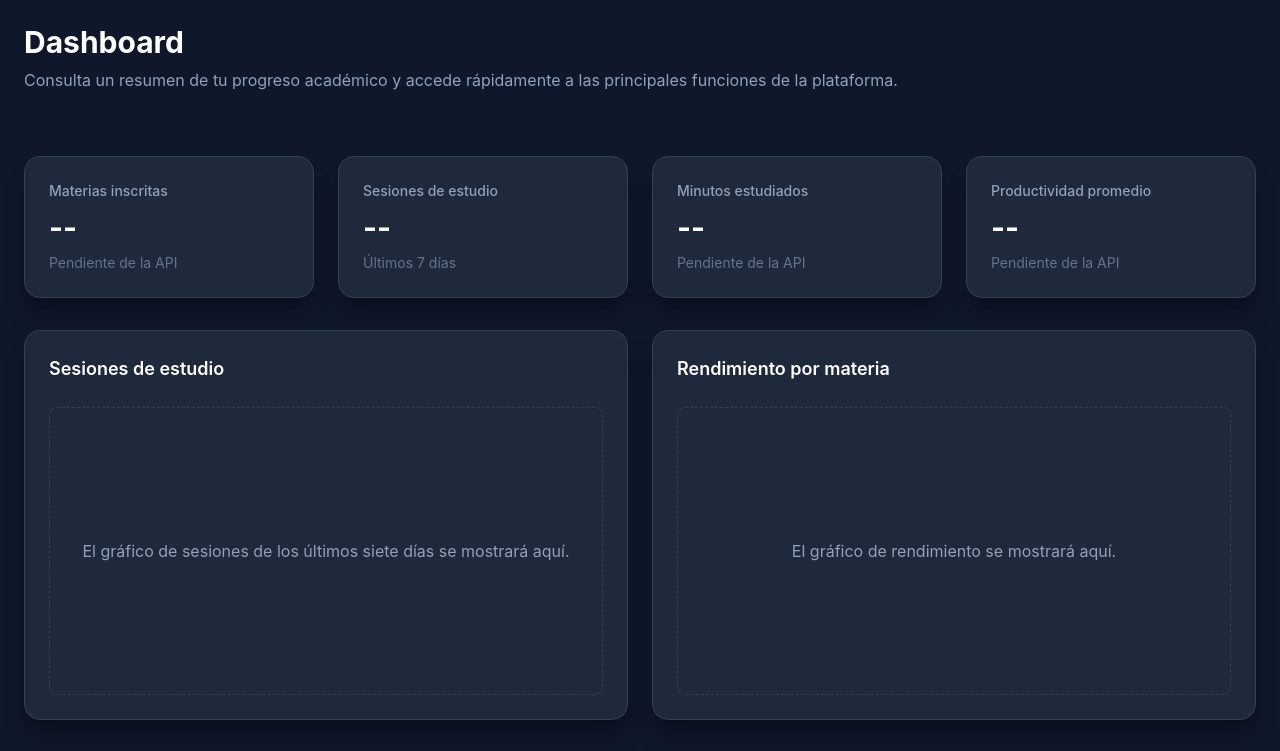
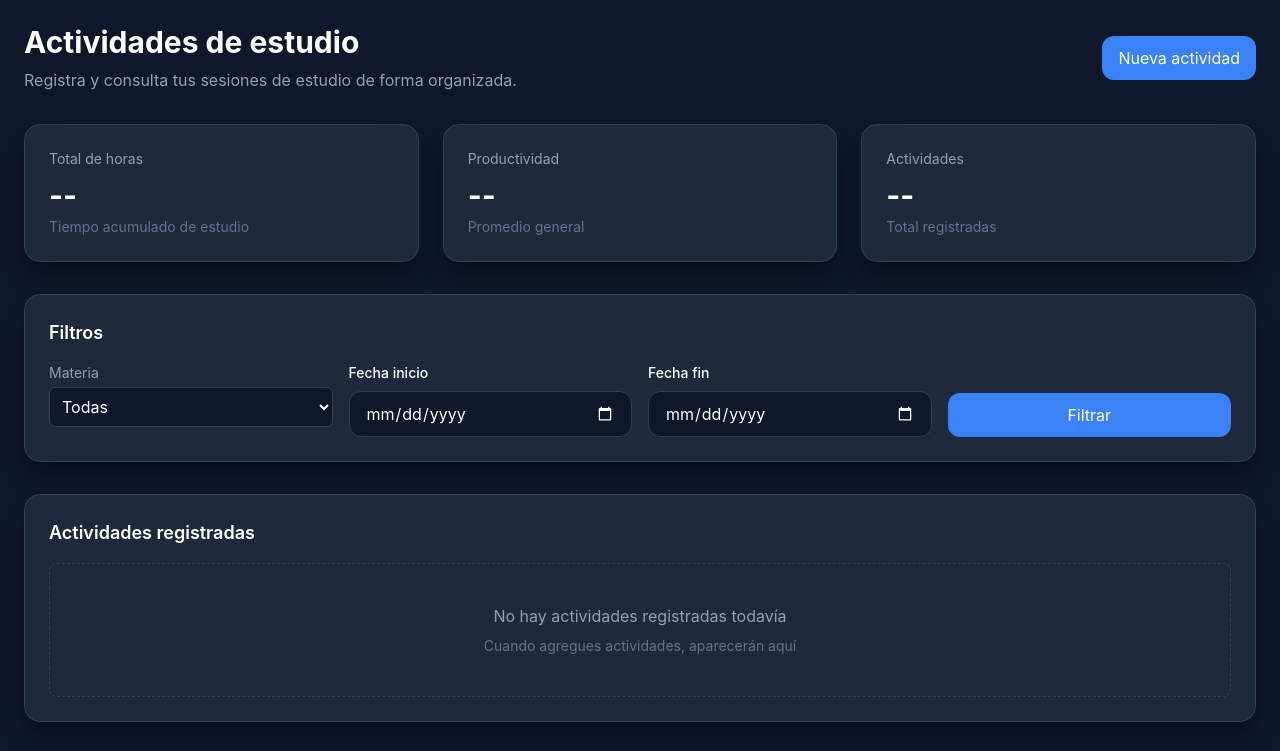
Before and after one commit to luiscdano/EdutrackAI_Frontend, a React (Vite) app: page / in a window 1280 px wide. Shown: the top 751 px of the page. Built offline with nearby package versions, Linux system fonts and the light colour scheme.

Commit message:
Seguimiento de hábitos de estudio

```diff
--- a/src/App.tsx
+++ b/src/App.tsx
@@ -1,7 +1,7 @@
-import Dashboard from "./pages/Dashboard/Dashboard";
+import Activities from "./pages/Activities/Activities";
 
 const App = () => {
-  return <Dashboard />;
+  return <Activities />;
 };
 
 export default App;
--- /dev/null
+++ b/src/components/activities/ActivitiesHeader.tsx
@@ -0,0 +1,27 @@
+import Button from "../ui/Button";
+
+const ActivitiesHeader = () => {
+  return (
+    <div className="flex flex-col gap-4 sm:flex-row sm:items-center sm:justify-between">
+      {/* Texto */}
+      <div>
+        <h1 className="text-3xl font-bold text-white">
+          Actividades de estudio
+        </h1>
+
+        <p className="mt-2 text-slate-400">
+          Registra y consulta tus sesiones de estudio de forma organizada.
+        </p>
+      </div>
+
+      {/* Acción visual */}
+      <div>
+        <Button>
+          Nueva actividad
+        </Button>
+      </div>
+    </div>
+  );
+};
+
+export default ActivitiesHeader;
--- /dev/null
+++ b/src/components/activities/ActivityCard.tsx
@@ -0,0 +1,27 @@
+import Card from "../ui/Card";
+
+const ActivityCard = () => {
+  return (
+    <Card variant="elevated" padding="md">
+      <div className="space-y-2">
+        <h3 className="text-white font-semibold">
+          Actividad de estudio
+        </h3>
+
+        <p className="text-sm text-slate-400">
+          Materia: --
+        </p>
+
+        <p className="text-sm text-slate-400">
+          Duración: --
+        </p>
+
+        <p className="text-sm text-slate-400">
+          Método: --
+        </p>
+      </div>
+    </Card>
+  );
+};
+
+export default ActivityCard;
--- /dev/null
+++ b/src/components/activities/ActivityFilters.tsx
@@ -0,0 +1,50 @@
+import Card from "../ui/Card";
+import Button from "../ui/Button";
+import Input from "../ui/Input";
+
+const ActivityFilters = () => {
+  return (
+    <Card variant="elevated" padding="md">
+      <h2 className="mb-4 text-lg font-semibold text-white">
+        Filtros
+      </h2>
+
+      <div className="grid gap-4 sm:grid-cols-2 xl:grid-cols-4">
+        {/* Materia */}
+        <div>
+          <label className="mb-1 block text-sm text-slate-400">
+            Materia
+          </label>
+
+          <select className="w-full rounded-md border border-border bg-slate-900 p-2 text-white">
+            <option value="">Todas</option>
+            <option value="math">Matemática</option>
+            <option value="programming">Programación</option>
+            <option value="english">Inglés</option>
+          </select>
+        </div>
+
+        {/* Fecha inicio */}
+        <Input
+          label="Fecha inicio"
+          type="date"
+        />
+
+        {/* Fecha fin */}
+        <Input
+          label="Fecha fin"
+          type="date"
+        />
+
+        {/* Botón */}
+        <div className="flex items-end">
+          <Button fullWidth>
+            Filtrar
+          </Button>
+        </div>
+      </div>
+    </Card>
+  );
+};
+
+export default ActivityFilters;
--- /dev/null
+++ b/src/components/activities/ActivityList.tsx
@@ -0,0 +1,45 @@
+import Card from "../ui/Card";
+import ActivityCard from "./ActivityCard";
+import ActivityTable from "./ActivityTable";
+
+const ActivityList = () => {
+  const hasData = false; // solo visual por ahora
+
+  return (
+    <Card variant="elevated" padding="md">
+      <h2 className="mb-4 text-lg font-semibold text-white">
+        Actividades registradas
+      </h2>
+
+      {/* Estado vacío */}
+      {!hasData && (
+        <div className="flex flex-col items-center justify-center rounded-lg border border-dashed border-border p-10 text-center">
+          <p className="text-slate-400">
+            No hay actividades registradas todavía
+          </p>
+
+          <p className="mt-2 text-sm text-slate-500">
+            Cuando agregues actividades, aparecerán aquí
+          </p>
+        </div>
+      )}
+
+      {/* Vista móvil (cards) */}
+      {hasData && (
+        <div className="grid gap-4 md:hidden">
+          <ActivityCard />
+          <ActivityCard />
+        </div>
+      )}
+
+      {/* Vista escritorio (tabla) */}
+      {hasData && (
+        <div className="hidden md:block">
+          <ActivityTable />
+        </div>
+      )}
+    </Card>
+  );
+};
+
+export default ActivityList;
--- /dev/null
+++ b/src/components/activities/ActivitySummary.tsx
@@ -0,0 +1,48 @@
+import Card from "../ui/Card";
+
+const ActivitySummary = () => {
+  return (
+    <section className="grid gap-6 sm:grid-cols-2 xl:grid-cols-3">
+      {/* Total de horas */}
+      <Card variant="elevated" padding="md">
+        <h3 className="text-sm text-slate-400">Total de horas</h3>
+
+        <p className="mt-2 text-3xl font-bold text-white">
+          --
+        </p>
+
+        <p className="mt-1 text-sm text-slate-500">
+          Tiempo acumulado de estudio
+        </p>
+      </Card>
+
+      {/* Productividad */}
+      <Card variant="elevated" padding="md">
+        <h3 className="text-sm text-slate-400">Productividad</h3>
+
+        <p className="mt-2 text-3xl font-bold text-white">
+          --
+        </p>
+
+        <p className="mt-1 text-sm text-slate-500">
+          Promedio general
+        </p>
+      </Card>
+
+      {/* Actividades */}
+      <Card variant="elevated" padding="md">
+        <h3 className="text-sm text-slate-400">Actividades</h3>
+
+        <p className="mt-2 text-3xl font-bold text-white">
+          --
+        </p>
+
+        <p className="mt-1 text-sm text-slate-500">
+          Total registradas
+        </p>
+      </Card>
+    </section>
+  );
+};
+
+export default ActivitySummary;
--- /dev/null
+++ b/src/components/activities/ActivityTable.tsx
@@ -0,0 +1,27 @@
+const ActivityTable = () => {
+  return (
+    <div className="overflow-x-auto">
+      <table className="w-full text-left text-sm text-slate-300">
+        <thead className="border-b border-border text-slate-400">
+          <tr>
+            <th className="py-3">Materia</th>
+            <th className="py-3">Fecha</th>
+            <th className="py-3">Duración</th>
+            <th className="py-3">Método</th>
+          </tr>
+        </thead>
+
+        <tbody>
+          <tr className="border-b border-border">
+            <td className="py-3">--</td>
+            <td className="py-3">--</td>
+            <td className="py-3">--</td>
+            <td className="py-3">--</td>
+          </tr>
+        </tbody>
+      </table>
+    </div>
+  );
+};
+
+export default ActivityTable;
--- /dev/null
+++ b/src/pages/Activities/Activities.tsx
@@ -0,0 +1,26 @@
+import ActivitiesHeader from "../../components/activities/ActivitiesHeader";
+import ActivitySummary from "../../components/activities/ActivitySummary";
+import ActivityFilters from "../../components/activities/ActivityFilters";
+import ActivityList from "../../components/activities/ActivityList";
+
+const Activities = () => {
+  return (
+    <main className="min-h-screen bg-app-bg p-6">
+      <div className="mx-auto flex max-w-7xl flex-col gap-8">
+        {/* Header */}
+        <ActivitiesHeader />
+
+        {/* Resumen */}
+        <ActivitySummary />
+
+        {/* Filtros */}
+        <ActivityFilters />
+
+        {/* Lista / tabla */}
+        <ActivityList />
+      </div>
+    </main>
+  );
+};
+
+export default Activities;
```
Also changed, not shown: src/components/activities/ActivityForm.tsx (added).
